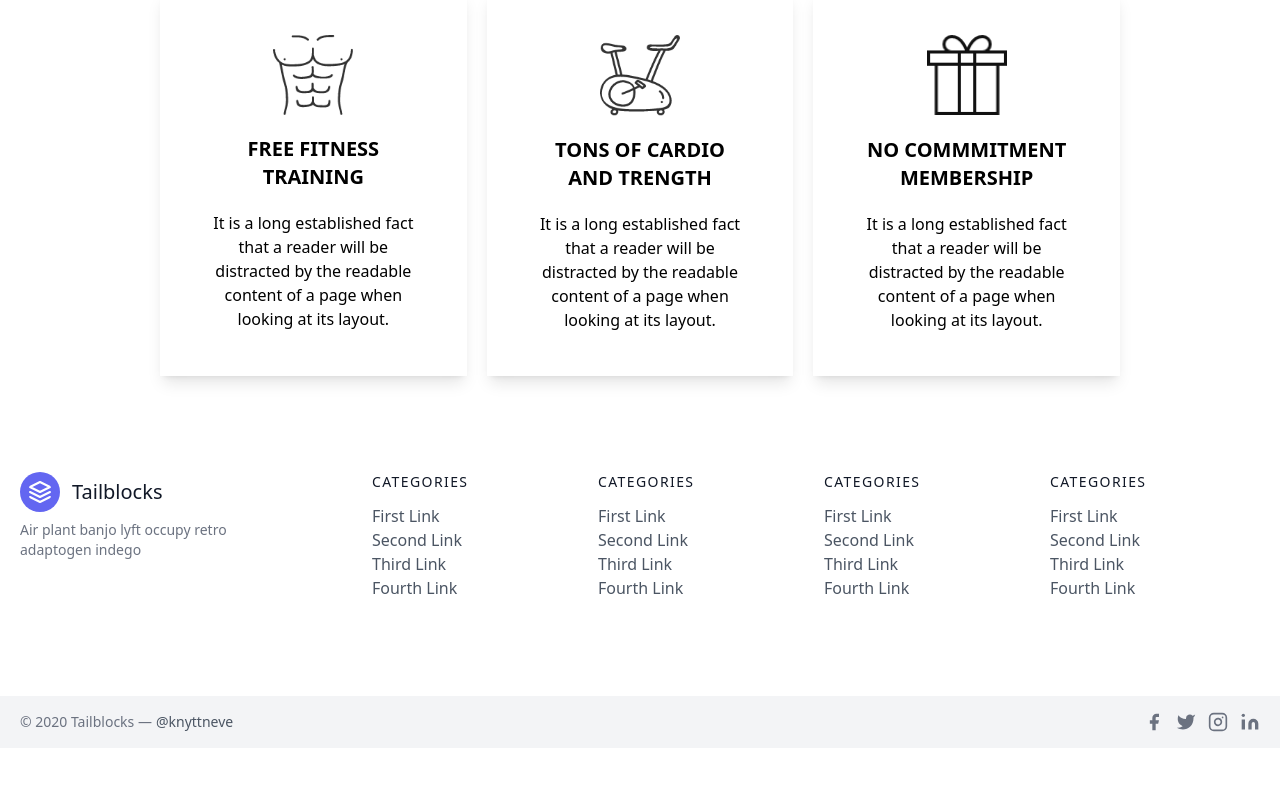
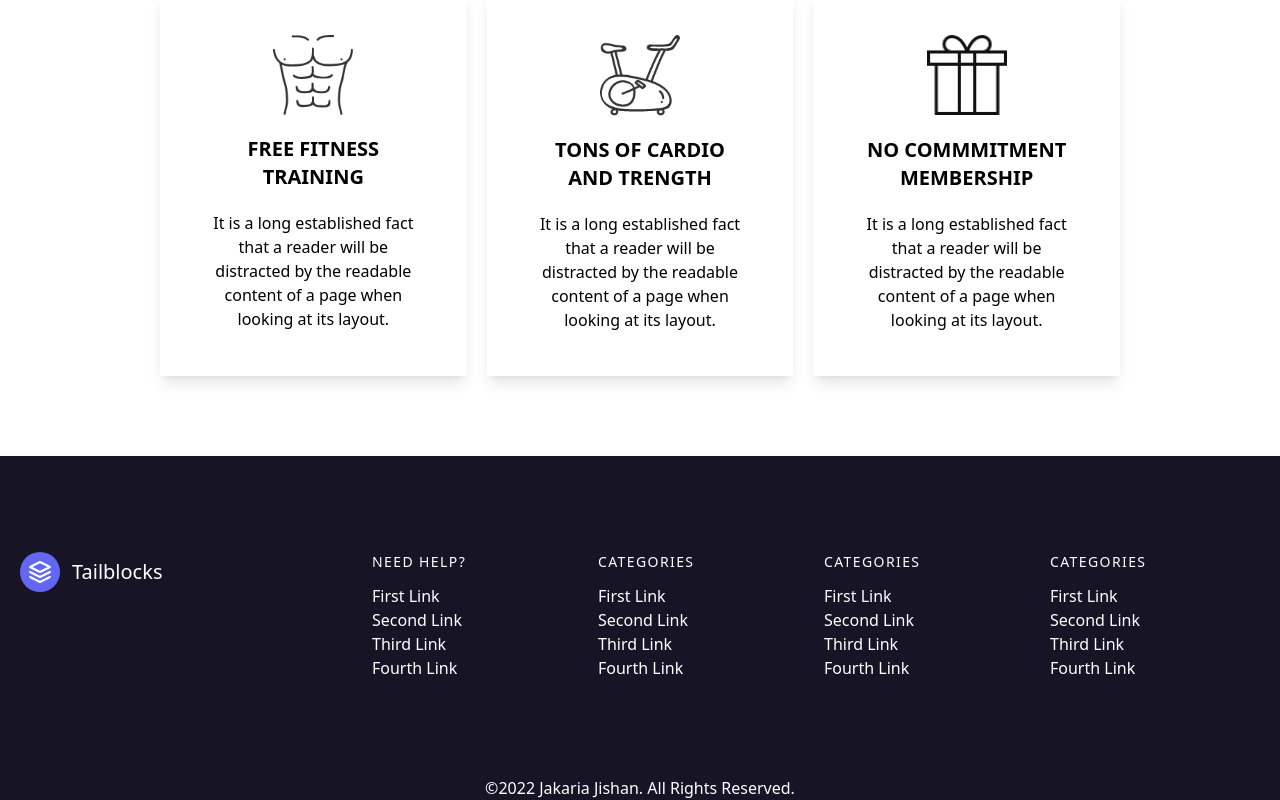
Before and after one commit to JakariaJishan/masud-fitness-empire, a Next.js app: page / in a window 1280 px wide. Shown: the part 2438-3238 px from the top of the page. Before the commit the page ends 3186 px from the top, so only its background shows below. Built offline with nearby package versions, Linux system fonts and the light colour scheme.

Commit message:
footer done

```diff
--- a/components/home/Footer.js
+++ b/components/home/Footer.js
@@ -3,10 +3,10 @@ import React from "react";
 const Footer = () => {
   return (
     <div>
-      <footer className="text-gray-600 body-font">
+      <footer className="bg-[#171426] mt-20 text-white  body-font">
         <div className="container px-5 py-24 mx-auto flex md:items-center lg:items-start md:flex-row md:flex-nowrap flex-wrap flex-col">
           <div className="w-64 flex-shrink-0 md:mx-0 mx-auto text-center md:text-left">
-            <a className="flex title-font font-medium items-center md:justify-start justify-center text-gray-900">
+            <a className="flex title-font font-medium items-center md:justify-start justify-center text-white">
               <svg
                 xmlns="http://www.w3.org/2000/svg"
                 fill="none"
@@ -21,114 +21,112 @@ const Footer = () => {
               </svg>
               <span className="ml-3 text-xl">Tailblocks</span>
             </a>
-            <p className="mt-2 text-sm text-gray-500">
-              Air plant banjo lyft occupy retro adaptogen indego
-            </p>
+
           </div>
           <div className="flex-grow flex flex-wrap md:pl-20 -mb-10 md:mt-0 mt-10 md:text-left text-center">
             <div className="lg:w-1/4 md:w-1/2 w-full px-4">
-              <h2 className="title-font font-medium text-gray-900 tracking-widest text-sm mb-3">
-                CATEGORIES
+              <h2 className="title-font font-medium text-white tracking-widest text-sm mb-3">
+                NEED HELP?
               </h2>
               <nav className="list-none mb-10">
                 <li>
-                  <a className="text-gray-600 hover:text-gray-800">
+                  <a className=" hover:text-gray-800">
                     First Link
                   </a>
                 </li>
                 <li>
-                  <a className="text-gray-600 hover:text-gray-800">
+                  <a className=" hover:text-gray-800">
                     Second Link
                   </a>
                 </li>
                 <li>
-                  <a className="text-gray-600 hover:text-gray-800">
+                  <a className=" hover:text-gray-800">
                     Third Link
                   </a>
                 </li>
                 <li>
-                  <a className="text-gray-600 hover:text-gray-800">
+                  <a className=" hover:text-gray-800">
                     Fourth Link
                   </a>
                 </li>
               </nav>
             </div>
             <div className="lg:w-1/4 md:w-1/2 w-full px-4">
-              <h2 className="title-font font-medium text-gray-900 tracking-widest text-sm mb-3">
+              <h2 className="title-font font-medium text-white tracking-widest text-sm mb-3">
                 CATEGORIES
               </h2>
               <nav className="list-none mb-10">
                 <li>
-                  <a className="text-gray-600 hover:text-gray-800">
+                  <a className=" hover:text-gray-800">
                     First Link
                   </a>
                 </li>
                 <li>
-                  <a className="text-gray-600 hover:text-gray-800">
+                  <a className=" hover:text-gray-800">
                     Second Link
                   </a>
                 </li>
                 <li>
-                  <a className="text-gray-600 hover:text-gray-800">
+                  <a className=" hover:text-gray-800">
                     Third Link
                   </a>
                 </li>
                 <li>
-                  <a className="text-gray-600 hover:text-gray-800">
+                  <a className=" hover:text-gray-800">
                     Fourth Link
                   </a>
                 </li>
               </nav>
             </div>
             <div className="lg:w-1/4 md:w-1/2 w-full px-4">
-              <h2 className="title-font font-medium text-gray-900 tracking-widest text-sm mb-3">
+              <h2 className="title-font font-medium text-white tracking-widest text-sm mb-3">
                 CATEGORIES
               </h2>
               <nav className="list-none mb-10">
                 <li>
-                  <a className="text-gray-600 hover:text-gray-800">
+                  <a className=" hover:text-gray-800">
                     First Link
                   </a>
                 </li>
                 <li>
-                  <a className="text-gray-600 hover:text-gray-800">
+                  <a className=" hover:text-gray-800">
                     Second Link
                   </a>
                 </li>
                 <li>
-                  <a className="text-gray-600 hover:text-gray-800">
+                  <a className=" hover:text-gray-800">
                     Third Link
                   </a>
                 </li>
                 <li>
-                  <a className="text-gray-600 hover:text-gray-800">
+                  <a className=" hover:text-gray-800">
                     Fourth Link
                   </a>
                 </li>
               </nav>
             </div>
             <div className="lg:w-1/4 md:w-1/2 w-full px-4">
-              <h2 className="title-font font-medium text-gray-900 tracking-widest text-sm mb-3">
+              <h2 className="title-font font-medium text-white tracking-widest text-sm mb-3">
                 CATEGORIES
               </h2>
               <nav className="list-none mb-10">
                 <li>
-                  <a className="text-gray-600 hover:text-gray-800">
+                  <a className=" hover:text-gray-800">
                     First Link
                   </a>
                 </li>
                 <li>
-                  <a className="text-gray-600 hover:text-gray-800">
+                  <a className=" hover:text-gray-800">
                     Second Link
                   </a>
                 </li>
                 <li>
-                  <a className="text-gray-600 hover:text-gray-800">
+                  <a className=" hover:text-gray-800">
                     Third Link
                   </a>
                 </li>
                 <li>
-                  <a className="text-gray-600 hover:text-gray-800">
+                  <a className=" hover:text-gray-800">
                     Fourth Link
                   </a>
                 </li>
@@ -136,78 +134,7 @@ const Footer = () => {
             </div>
           </div>
         </div>
-        <div className="bg-gray-100">
-          <div className="container mx-auto py-4 px-5 flex flex-wrap flex-col sm:flex-row">
-            <p className="text-gray-500 text-sm text-center sm:text-left">
-              © 2020 Tailblocks —
-              <a
-                href="https://twitter.com/knyttneve"
-                rel="noopener noreferrer"
-                className="text-gray-600 ml-1"
-                target="_blank"
-              >
-                @knyttneve
-              </a>
-            </p>
-            <span className="inline-flex sm:ml-auto sm:mt-0 mt-2 justify-center sm:justify-start">
-              <a className="text-gray-500">
-                <svg
-                  fill="currentColor"
-                  strokeLinecap="round"
-                  strokeLinejoin="round"
-                  strokeWidth="2"
-                  className="w-5 h-5"
-                  viewBox="0 0 24 24"
-                >
-                  <path d="M18 2h-3a5 5 0 00-5 5v3H7v4h3v8h4v-8h3l1-4h-4V7a1 1 0 011-1h3z"></path>
-                </svg>
-              </a>
-              <a className="ml-3 text-gray-500">
-                <svg
-                  fill="currentColor"
-                  strokeLinecap="round"
-                  strokeLinejoin="round"
-                  strokeWidth="2"
-                  className="w-5 h-5"
-                  viewBox="0 0 24 24"
-                >
-                  <path d="M23 3a10.9 10.9 0 01-3.14 1.53 4.48 4.48 0 00-7.86 3v1A10.66 10.66 0 013 4s-4 9 5 13a11.64 11.64 0 01-7 2c9 5 20 0 20-11.5a4.5 4.5 0 00-.08-.83A7.72 7.72 0 0023 3z"></path>
-                </svg>
-              </a>
-              <a className="ml-3 text-gray-500">
-                <svg
-                  fill="none"
-                  stroke="currentColor"
-                  strokeLinecap="round"
-                  strokeLinejoin="round"
-                  strokeWidth="2"
-                  className="w-5 h-5"
-                  viewBox="0 0 24 24"
-                >
-                  <rect width="20" height="20" x="2" y="2" rx="5" ry="5"></rect>
-                  <path d="M16 11.37A4 4 0 1112.63 8 4 4 0 0116 11.37zm1.5-4.87h.01"></path>
-                </svg>
-              </a>
-              <a className="ml-3 text-gray-500">
-                <svg
-                  fill="currentColor"
-                  stroke="currentColor"
-                  strokeLinecap="round"
-                  strokeLinejoin="round"
-                  strokeWidth="0"
-                  className="w-5 h-5"
-                  viewBox="0 0 24 24"
-                >
-                  <path
-                    stroke="none"
-                    d="M16 8a6 6 0 016 6v7h-4v-7a2 2 0 00-2-2 2 2 0 00-2 2v7h-4v-7a6 6 0 016-6zM2 9h4v12H2z"
-                  ></path>
-                  <circle cx="4" cy="4" r="2" stroke="none"></circle>
-                </svg>
-              </a>
-            </span>
-          </div>
-        </div>
+        <div className="text-center">©{new Date().getFullYear()} Jakaria Jishan. All Rights Reserved.</div>
       </footer>
     </div>
   );
```
